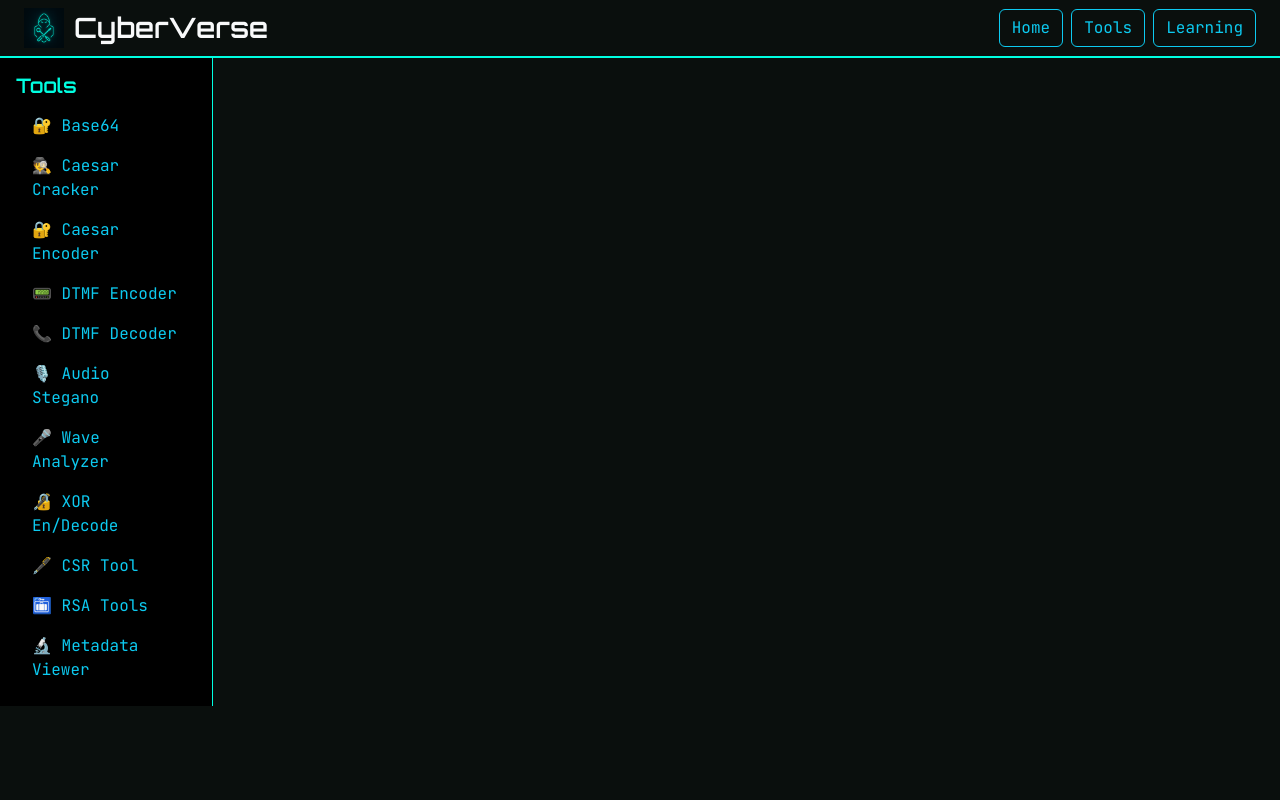
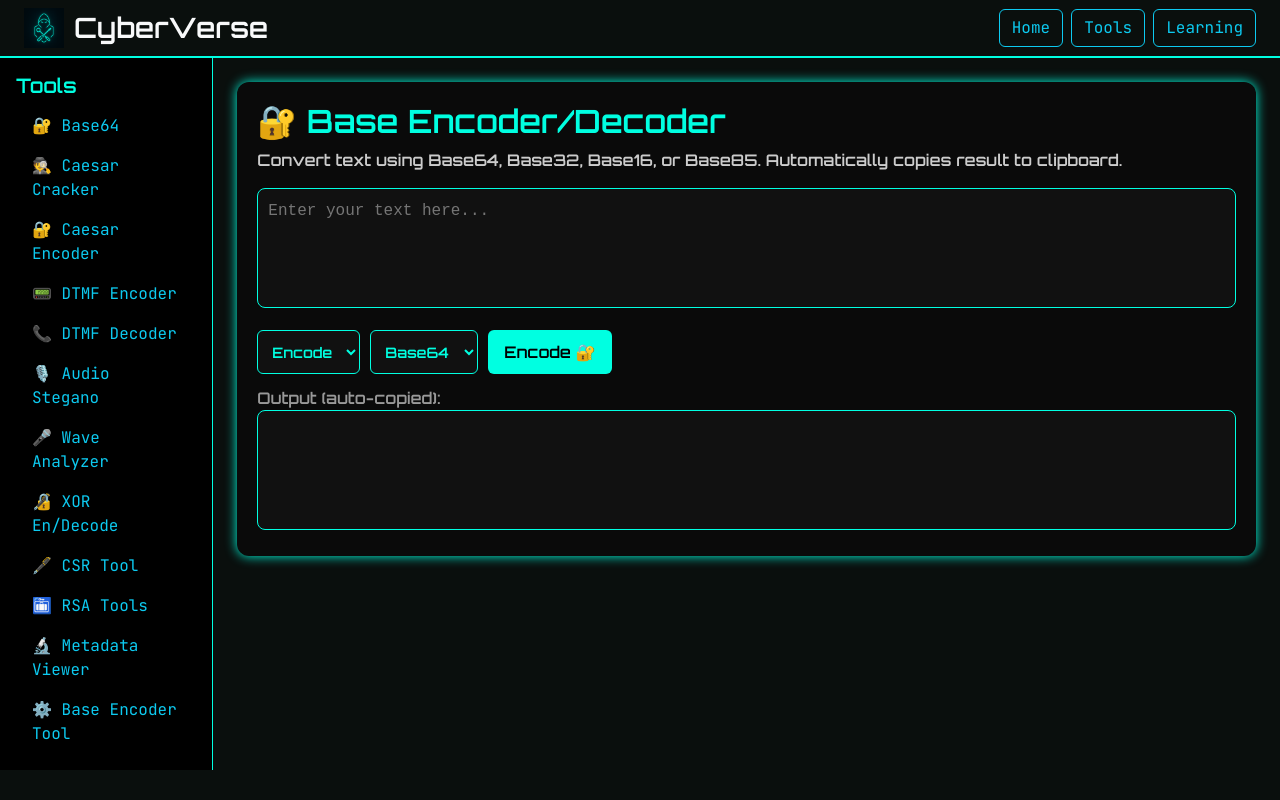
Before and after one commit to ArshSharan/CyberVerse, a React (Vite) app in the folder cyberverse/: page /components/base-encoder-decoder in a window 1280 px wide. Built offline with nearby package versions, Linux system fonts and the light colour scheme; the HTML template or start-up script is replaced by a standard one.

Commit message:
Added a Multi-Featured Base Encoder + Decoder

```diff
--- a/cyberverse/package.json
+++ b/cyberverse/package.json
@@ -13,6 +13,7 @@
     "asn1js": "^3.0.6",
     "axios": "^1.9.0",
     "bootstrap": "^5.3.6",
+    "buffer": "^6.0.3",
     "file-saver": "^2.0.5",
     "lucide-react": "^0.510.0",
     "pkijs": "^3.2.5",
--- a/cyberverse/src/App.jsx
+++ b/cyberverse/src/App.jsx
@@ -13,6 +13,8 @@ import XOREncodeDecode from './pages/EXOREncodeDecode';
 import CSRTool from './pages/CSRTool';
 import RSATools from './pages/RSATools';
 import MetadataViewer from './pages/MetadataViewer';
+import BaseEncoderDecoder from './pages/BaseEncoderDecoder';
+
 export default function App() {
   return (
     <div>
@@ -69,6 +71,9 @@ export default function App() {
               <li className="nav-item">
                 <Link to="/tools/metadata-viewer" className="nav-link text-info">🔬 Metadata Viewer</Link>
               </li>
+              <li className="nav-item">
+                <Link to="/components/base-encoder-decoder" className="nav-link text-info">⚙️ Base Encoder Tool</Link>
+              </li>
             </ul>
           </div>
 
@@ -86,6 +91,7 @@ export default function App() {
               <Route path="/tools/csr-tool" element={<CSRTool />} />
               <Route path="/tools/rsa-tool" element={<RSATools />} />
               <Route path="/tools/metadata-viewer" element={<MetadataViewer />} />
+              <Route path="/components/base-encoder-decoder" element={<BaseEncoderDecoder />} />
               {/* Future pages */}
               <Route path="/tools" element={<div>All Tools Page Coming Soon</div>} />
               <Route path="/learning" element={<div>Learning Page Coming Soon</div>} />
--- /dev/null
+++ b/cyberverse/src/pages/BaseEncoderDecoder.jsx
@@ -0,0 +1,138 @@
+import React, { useState } from 'react';
+import { Buffer } from 'buffer';
+
+export default function BaseEncoderDecoder() {
+  const [input, setInput] = useState('');
+  const [mode, setMode] = useState('encode');
+  const [baseType, setBaseType] = useState('base64');
+  const [output, setOutput] = useState('');
+  const [copied, setCopied] = useState(false);
+
+  const handleConvert = () => {
+    try {
+      let result = '';
+      const buffer = Buffer.from(input, mode === 'encode' ? 'utf8' : baseType);
+      if (mode === 'encode') {
+        result = buffer.toString(baseType);
+      } else {
+        result = buffer.toString('utf8');
+      }
+      setOutput(result);
+      navigator.clipboard.writeText(result);
+      setCopied(true);
+      setTimeout(() => setCopied(false), 2000);
+    } catch (error) {
+      setOutput('⚠️ Invalid input for selected base/operation.');
+    }
+  };
+
+  return (
+    <div style={{
+      fontFamily: 'Orbitron, sans-serif',
+      color: '#00ffe1',
+      backgroundColor: '#0a0a0a',
+      padding: '20px',
+      borderRadius: '12px',
+      boxShadow: '0 0 12px #00ffe1'
+    }}>
+      <h2 style={{ color: '#00ffe1' }}>🔐 Base Encoder/Decoder</h2>
+      <p style={{ color: '#ccc' }}>
+        Convert text using <strong>Base64</strong>, <strong>Base32</strong>, <strong>Base16</strong>, or <strong>Base85</strong>.
+        Automatically copies result to clipboard.
+      </p>
+
+      <textarea
+        placeholder="Enter your text here..."
+        value={input}
+        onChange={(e) => setInput(e.target.value)}
+        style={{
+          width: '100%',
+          height: '120px',
+          padding: '10px',
+          borderRadius: '8px',
+          backgroundColor: '#111',
+          color: '#0ff',
+          border: '1px solid #00ffe1',
+          fontFamily: 'monospace',
+          resize: 'none',
+          marginBottom: '16px'
+        }}
+      />
+
+      <div style={{ display: 'flex', gap: '10px', marginBottom: '12px' }}>
+        <select
+          value={mode}
+          onChange={(e) => setMode(e.target.value)}
+          style={dropdownStyle}
+        >
+          <option value="encode">Encode</option>
+          <option value="decode">Decode</option>
+        </select>
+
+        <select
+          value={baseType}
+          onChange={(e) => setBaseType(e.target.value)}
+          style={dropdownStyle}
+        >
+          <option value="base64">Base64</option>
+          <option value="base32">Base32</option>
+          <option value="base16">Base16</option>
+          <option value="base85">Base85</option>
+        </select>
+
+        <button
+          onClick={handleConvert}
+          style={{
+            ...buttonStyle,
+            backgroundColor: '#00ffe1',
+            color: '#000',
+            fontWeight: 'bold'
+          }}
+        >
+          {mode === 'encode' ? 'Encode 🔐' : 'Decode 🔓'}
+        </button>
+      </div>
+
+      <div>
+        <label style={{ color: '#999' }}>Output (auto-copied):</label>
+        <textarea
+          readOnly
+          value={output}
+          style={{
+            width: '100%',
+            height: '120px',
+            padding: '10px',
+            borderRadius: '8px',
+            backgroundColor: '#111',
+            color: '#0ff',
+            border: '1px solid #00ffe1',
+            fontFamily: 'monospace',
+            resize: 'none'
+          }}
+        />
+        {copied && (
+          <div style={{ color: '#0f0', marginTop: '5px' }}>✅ Copied to clipboard!</div>
+        )}
+      </div>
+    </div>
+  );
+}
+
+const dropdownStyle = {
+  padding: '10px',
+  backgroundColor: '#111',
+  color: '#00ffe1',
+  border: '1px solid #00ffe1',
+  borderRadius: '6px',
+  fontFamily: 'Orbitron',
+  fontSize: '0.9em'
+};
+
+const buttonStyle = {
+  padding: '10px 16px',
+  border: 'none',
+  borderRadius: '6px',
+  cursor: 'pointer',
+  fontFamily: 'Orbitron',
+  transition: 'all 0.3s'
+};
```
Also changed, not shown: 1 other file (tests, documents, lock files or other folders).
